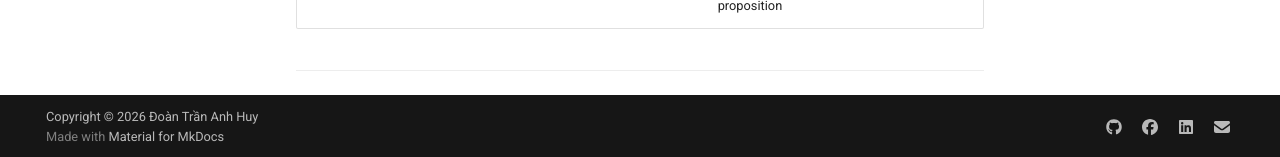
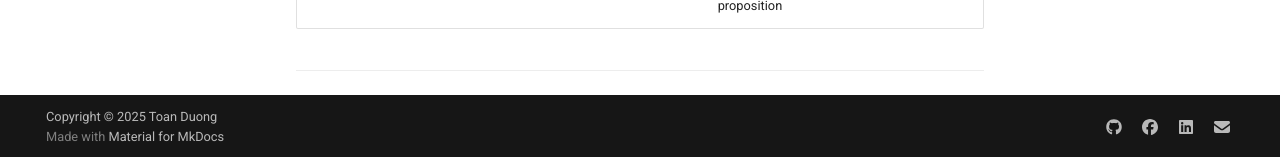
Before and after one commit to Sindy0711/anhhuy.github.io-master, an MkDocs documentation site: the page built from docs/index.md, in a window 1280 px wide and 900 px high, scrolled down 1797 px. Shown: the part 740-897 px from the top of the window. Built offline with MkDocs 1.6.1 and Material for MkDocs 9.7.7, drawn with Linux system fonts in a browser that asks for light colours; comment, search, counter and statistics services are not loaded.

Commit message:
chore: update copyright owner and year in mkdocs.yml

```diff
--- a/mkdocs.yml
+++ b/mkdocs.yml
@@ -162,4 +162,4 @@ extra:
       link: mailto:anhhuy071103@gmail.com
 
 # Copyright
-copyright: Copyright &copy; 2026 Đoàn Trần Anh Huy
+copyright: Copyright &copy; 2025 Toan Duong
```
